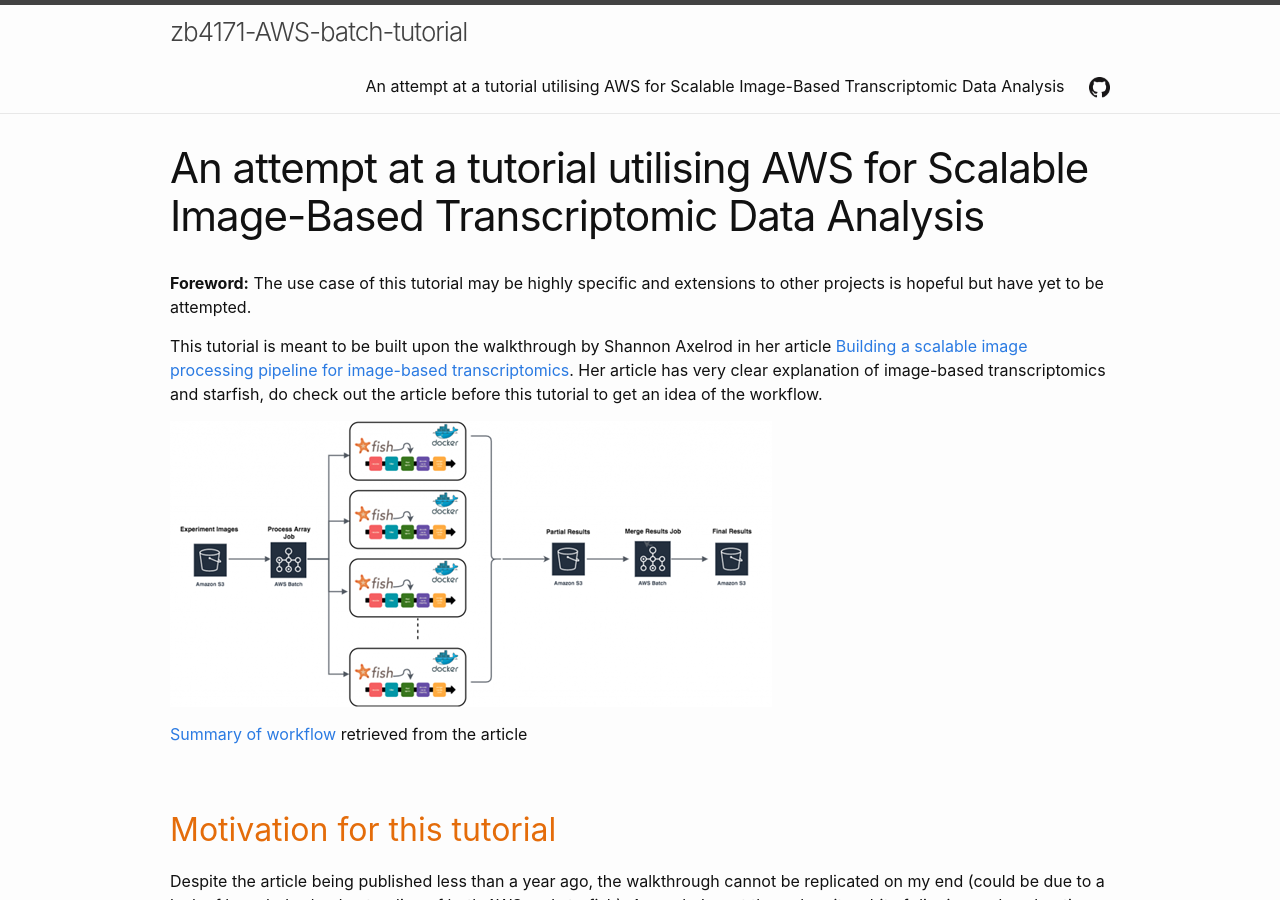
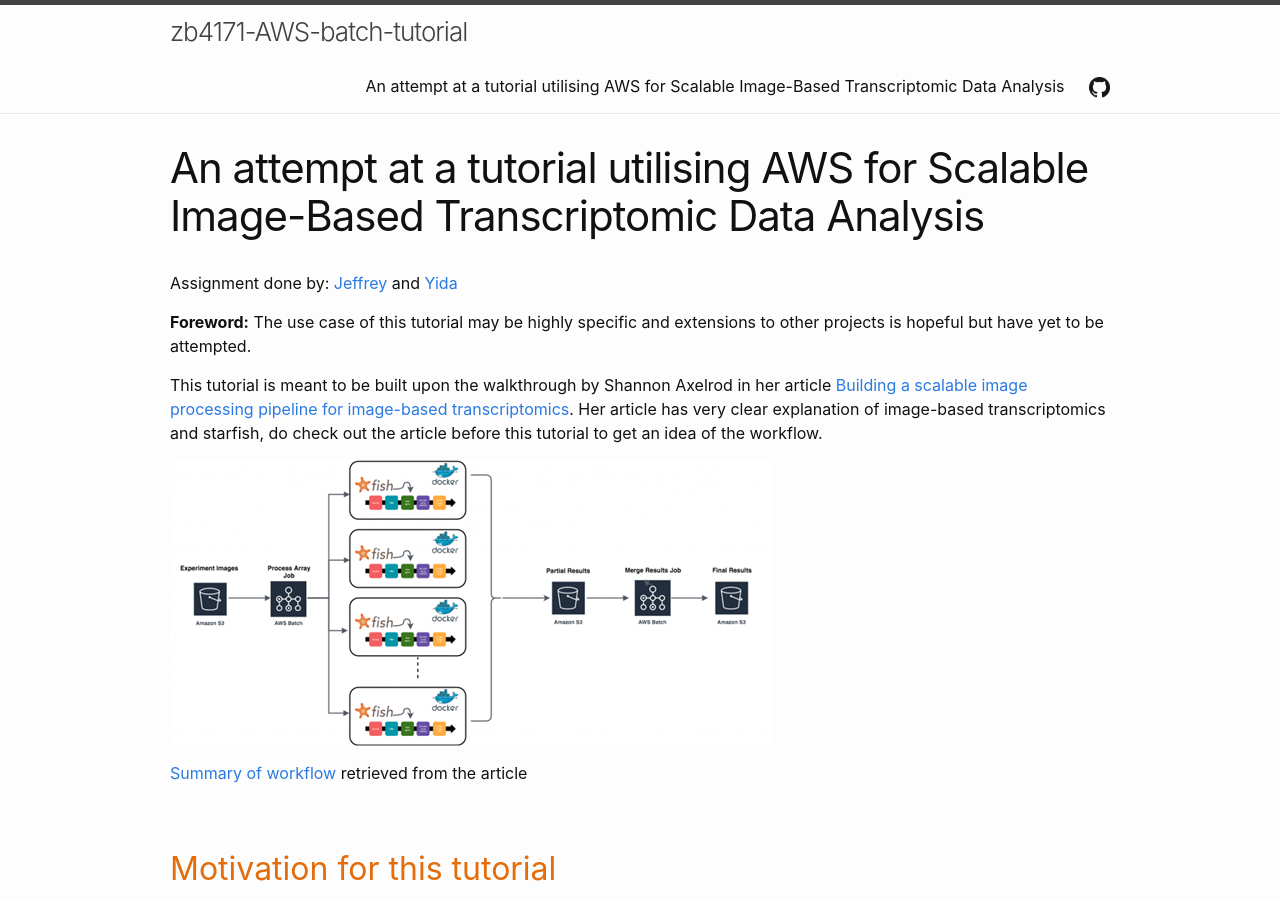
Before and after one commit to jeffreytjs/zb4171-AWS-batch-tutorial, a Jekyll site: the page built from docs/index.md, in a window 1280 px wide and 900 px high. Built offline with Jekyll 4.4.1, drawn with Linux system fonts in a browser that asks for light colours.

Commit message:
Add author names

```diff
--- a/docs/index.md
+++ b/docs/index.md
@@ -2,6 +2,7 @@
 layout: page
 title: An attempt at a tutorial utilising AWS for Scalable Image-Based Transcriptomic Data Analysis
 ---
+Assignment done by: [Jeffrey](https://github.com/jeffreytjs) and [Yida](https://github.com/yidaaa/)
 
 **Foreword:** The use case of this tutorial may be highly specific and extensions to other projects is
  hopeful but have yet to be attempted.
```
